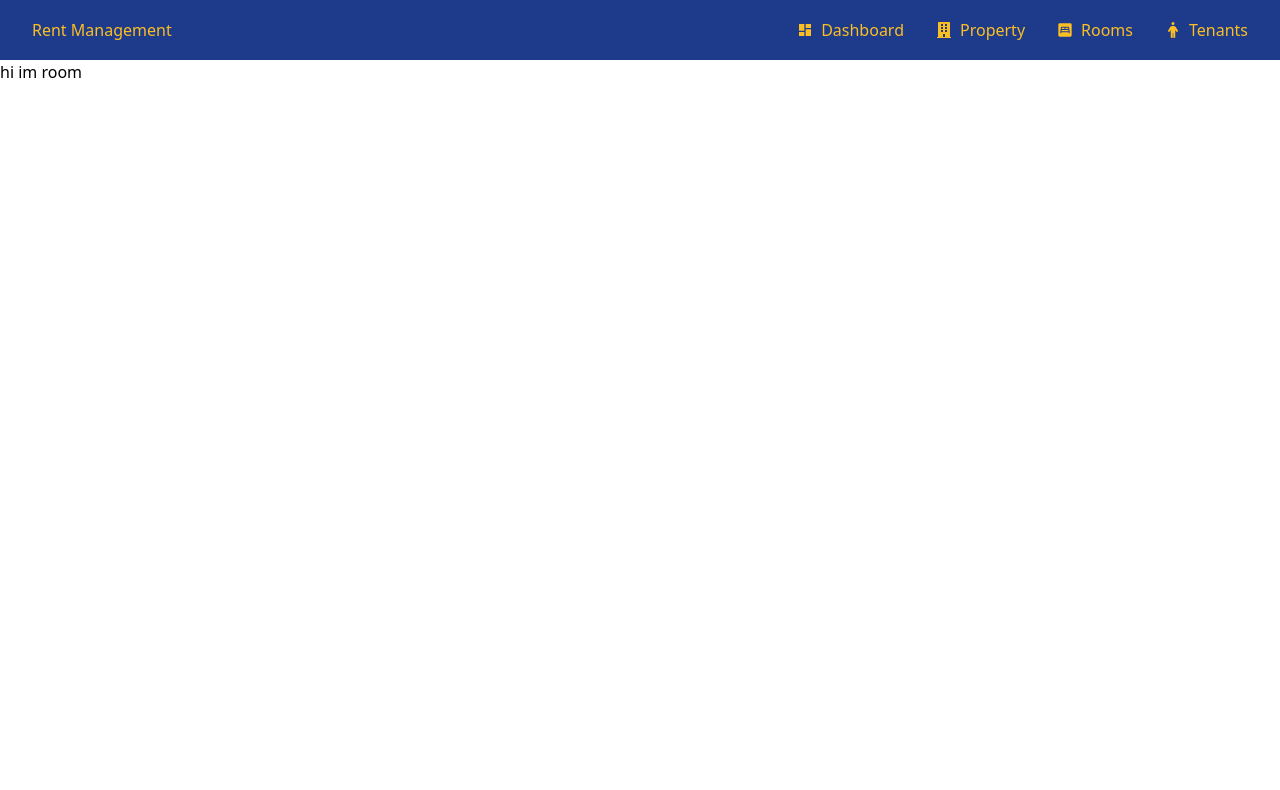
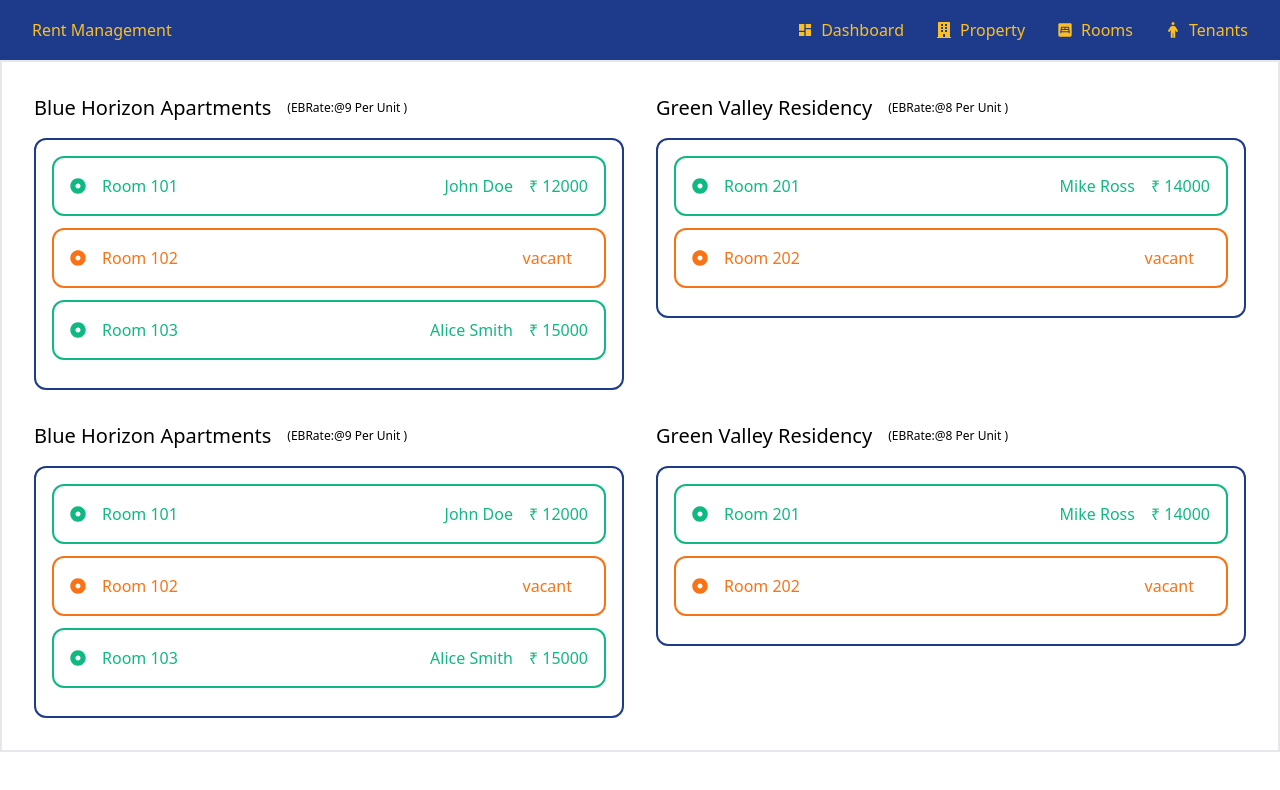
Before and after one commit to cseabhisheks/temp, a React app in the folder frontend/: page /rooms in a window 1280 px wide. Shown: the top 790 px of the page. Built offline with nearby package versions, Linux system fonts and the light colour scheme; the HTML template or start-up script is replaced by a standard one.

Commit message:
room card is working

```diff
--- a/frontend/src/component/Button/Button.jsx
+++ b/frontend/src/component/Button/Button.jsx
@@ -2,7 +2,7 @@
 export default function Button({ btn_text, Icon,btn_color,onClick }) {
 
     return (<>
-        <button onClick={onClick}  className={`flex  items-center justify-between border-2 border-primary rounded-xl w-[150px] text-center  ${btn_color?btn_color:'bg-accent'} text-primary font-bold capitalize py-1 px-4`}  type='submit'>
+        <button onClick={onClick}  className={`flex  items-center justify-between border-2 border-primary rounded-xl md:w-[150px] text-center  ${btn_color?btn_color:'bg-accent'} text-primary font-bold capitalize py-1 px-4`}  type='submit'>
             {Icon &&
                 <span>
                     <Icon />
--- a/frontend/src/pages/Property/Property.jsx
+++ b/frontend/src/pages/Property/Property.jsx
@@ -5,53 +5,27 @@ import { useState, useEffect } from "react"
 import Button from "../../component/Button/Button"
 import { IoMdAdd } from "react-icons/io";
 import DynamicForm from '../../component/Form/DynamicForm'
-import { FaUser, FaEnvelope, FaPhone, FaMapMarkerAlt, FaLock } from "react-icons/fa";
+import { FaUser, FaEnvelope, FaPhone, FaMapMarkerAlt } from "react-icons/fa";
 export default function Property() {
   const [propertyData, setPropertyData] = useState([])
   const pipeline = [
     // Join rooms with property
     {
-      $lookup: {
-        from: "rooms",
-        localField: "_id",
-        foreignField: "Property",
-        as: "rooms"
+      $lookup: { from: "rooms", localField: "_id", foreignField: "Property", as: "rooms" }
+    },
+    // Join tenants with rooms
+    {
+      $lookup: { from: "tenants", localField: "rooms.Tenant", foreignField: "_id", as: "tenantsInfo" }
+    },
+    // Compute counts, revenue, and tenants in one stage
+    {
+      $addFields:
+      {
+        occupiedRooms: { $filter: { input: "$rooms", as: "r", cond: { $eq: ["$$r.Status", "occupied"] } } },
+        totalUnits: { $size: "$rooms" },
+        occupiedUnits: { $size: { $filter: { input: "$rooms", as: "r", cond: { $eq: ["$$r.Status", "occupied"] } } } }
       }
     },
-
-    // Join tenants with rooms
-    {
-      $lookup: {
-        from: "tenants",
-        localField: "rooms.Tenant",
-        foreignField: "_id",
-        as: "tenantsInfo"
-      }
-    },
-
-    // Compute counts, revenue, and tenants in one stage
-    {
-      $addFields: {
-        occupiedRooms: {
-          $filter: {
-            input: "$rooms",
-            as: "r",
-            cond: { $eq: ["$$r.Status", "occupied"] }
-          }
-        },
-        totalUnits: { $size: "$rooms" },
-        occupiedUnits: {
-          $size: {
-            $filter: {
-              input: "$rooms",
-              as: "r",
-              cond: { $eq: ["$$r.Status", "occupied"] }
-            }
-          }
-        }
-      }
-    },
-
     // Final shaping of output
     {
       $project: {
@@ -62,47 +36,24 @@ export default function Property() {
         totalUnits: 1,
         occupiedUnits: 1,
         monthlyRevenue: { $sum: "$occupiedRooms.RentAmount" },
-
         // finding tenants
         tenants: {
           $map: {
-            input: "$occupiedRooms",
-            as: "room",
-            in: {
+            input: "$occupiedRooms", as: "room", in: {
               roomNo: "$$room.RoomNo",   // ✅ FIXED: using RoomNo instead of _id
               rent: "$$room.RentAmount",
-              name: {
-                $arrayElemAt: [
-                  {
-                    $map: {
-                      input: {
-                        $filter: {
-                          input: "$tenantsInfo",
-                          as: "t",
-                          cond: { $eq: ["$$t._id", "$$room.Tenant"] }
-                        }
-                      },
-                      as: "t",
-                      in: "$$t.TName"
-                    }
-                  },
-                  0
-                ]
-              }
+              name: { $arrayElemAt: [{ $map: { input: { $filter: { input: "$tenantsInfo", as: "t", cond: { $eq: ["$$t._id", "$$room.Tenant"] } } }, as: "t", in: "$$t.TName" } }, 0] }
             }
           }
         }
       }
     }
   ];
-
-
   const fetchPropertyData = async () => {
     const fetch = await aggregate('property', pipeline)
     setPropertyData(fetch.data || [])
     console.log(fetch.data)
   }
-
   useEffect(() => {
     fetchPropertyData()
   }, [])
@@ -134,7 +85,12 @@ export default function Property() {
       {/* text and description */}
       <div className="flex items-center justify-between gap-8">
         <div className="capitalize">
-          <h1 className="text-lg md:text-xl text-secondary  font-bold tracking-wider ">Yours Properties</h1>
+          <div className="flex justify-between">
+            <h1 className="text-lg md:text-xl text-secondary  font-bold tracking-wider ">Yours Properties</h1>
+            <span onClick={() => setFormOpen(true)} >
+              <Button btn_text={'add'} Icon={IoMdAdd} />
+            </span>
+          </div>
 
           <span className="text-xs md:text-base ">
             Welcome to your property dashboard! Check out each property’s details, see how many units
@@ -143,9 +99,7 @@ export default function Property() {
           </span>
         </div>
 
-        <span onClick={() => setFormOpen(true)} >
-          <Button btn_text={'add'} Icon={IoMdAdd} />
-        </span>
+
 
 
       </div>
--- a/frontend/src/pages/Property/PropertyCard.jsx
+++ b/frontend/src/pages/Property/PropertyCard.jsx
@@ -43,7 +43,7 @@ export default function PropertyCard({ PropertyConfig,fetchPropertyData }) {
     return (<>
         <DynamicForm formConfig={formConfig} />
 
-        <div className="relative border-primary capitalize  bg-white rounded-xl m-4 md:m-8 p-4 md:p-8 border-2 h-fit flex flex-col gap-2 ">
+        <div className="text-xs md:text-base relative border-primary capitalize  bg-white rounded-xl m-4 md:m-8 p-4 md:p-8 border-2 h-fit flex flex-col gap-2 ">
             {/* property Detail */}
             <span className="absolute right-4 flex gap-4">
                 <Button onClick={() => setFormOpen(true)} btn_text={'update'} btn_color={'bg-red-300'} />
@@ -92,10 +92,10 @@ export default function PropertyCard({ PropertyConfig,fetchPropertyData }) {
                         tenants.map((element, idx) => (
                             <li key={idx} className=" border-2  mt-4 bg-primary/20 rounded-xl  px-2 py-1 flex flex-col md:flex-row gap-1 md:items-center">
                                 <div>{element.name}</div>
-                                <RiSubtractLine />
+
                                 <div>Room No. {element.roomNo}</div>
-                                <RiSubtractLine />
-                                <div>Rent.{element.rent}</div>
+
+                                <div>Rent. ₹{(element.rent).toLocaleString('en-IN')}</div>
                             </li>
                         ))
                         :
--- a/frontend/src/pages/room/Room.jsx
+++ b/frontend/src/pages/room/Room.jsx
@@ -1,9 +1,7 @@
-// RoomPage.jsx
-import React, { useState } from "react";
-import { FaDotCircle } from "react-icons/fa";
-import { RiSubtractLine } from "react-icons/ri";
+import RoomCard from "./RoomCard"
+export default function Room() {
+    return (<>
 
-export default function Room() {
-  return(<>
-  hi im room</>)
+        <RoomCard />
+    </>)
 }
--- /dev/null
+++ b/frontend/src/pages/room/RoomCard.jsx
@@ -0,0 +1,37 @@
+// RoomPage.jsx
+import RoomData from './RoomData'
+import { FaDotCircle } from "react-icons/fa";
+export default function RoomCard() {
+
+  return (<>
+
+    <div className='p-8 grid grid-cols-1 md:grid-cols-2 gap-8 border-2  '>
+      {RoomData.map((property, idx) => (
+        <div key={idx}>
+          <h1 className='text-xl capitalize mb-4 flex gap-4 items-center'>{property.propertyName}
+            <span className='text-xs'>(EBRate:@{property.EBRate} per unit )</span>
+          </h1>
+          <div className='bg-white border-2 border-primary p-4 rounded-xl'>
+            {
+              property.rooms.map((element, idx) => {
+                const isVacant = element.status == 'vacant'
+                return (
+                  <div key={idx} className={`text-xs md:text-base bg-white ${isVacant ? 'border-warning text-warning' : 'border-success text-success'} border-2 flex justify-between p-2 md:p-4 rounded-xl mb-3 h-full`}>
+                    <span className='flex items-center gap-4'> <FaDotCircle />Room {element.RoomNo}</span>
+                    <div className='flex gap-4'>
+                      <span>{element.TenantName ?? 'vacant'}</span>
+                      <span>{element.Rent ? `₹ ${element.Rent}` : ''}</span>
+                    </div>
+                  </div>
+                )
+              })
+            }
+          </div>
+        </div>
+      ))
+      }
+    </div>
+
+
+  </>)
+}
--- /dev/null
+++ b/frontend/src/pages/room/RoomData.js
@@ -0,0 +1,39 @@
+// data/propertiesData.js
+const RoomData = [
+  {
+    propertyName: "Blue Horizon Apartments",
+    EBRate:9,
+    rooms: [
+      { RoomNo: "101", TenantName: "John Doe", Rent: 12000, status: "occupied" },
+      { RoomNo: "102", TenantName: null, Rent: null, status: "vacant" },
+      { RoomNo: "103", TenantName: "Alice Smith", Rent: 15000, status: "occupied" },
+    ],
+  },
+  {
+    propertyName: "Green Valley Residency",
+    EBRate:8,
+    rooms: [
+      { RoomNo: "201", TenantName: "Mike Ross", Rent: 14000, status: "occupied" },
+      { RoomNo: "202", TenantName: null, Rent: null, status: "vacant" },
+    ],
+  },
+    {
+    propertyName: "Blue Horizon Apartments",
+    EBRate:9,
+    rooms: [
+      { RoomNo: "101", TenantName: "John Doe", Rent: 12000, status: "occupied" },
+      { RoomNo: "102", TenantName: null, Rent: null, status: "vacant" },
+      { RoomNo: "103", TenantName: "Alice Smith", Rent: 15000, status: "occupied" },
+    ],
+  },
+  {
+    propertyName: "Green Valley Residency",
+    EBRate:8,
+    rooms: [
+      { RoomNo: "201", TenantName: "Mike Ross", Rent: 14000, status: "occupied" },
+      { RoomNo: "202", TenantName: null, Rent: null, status: "vacant" },
+    ],
+  },
+];
+
+export default RoomData;
```
